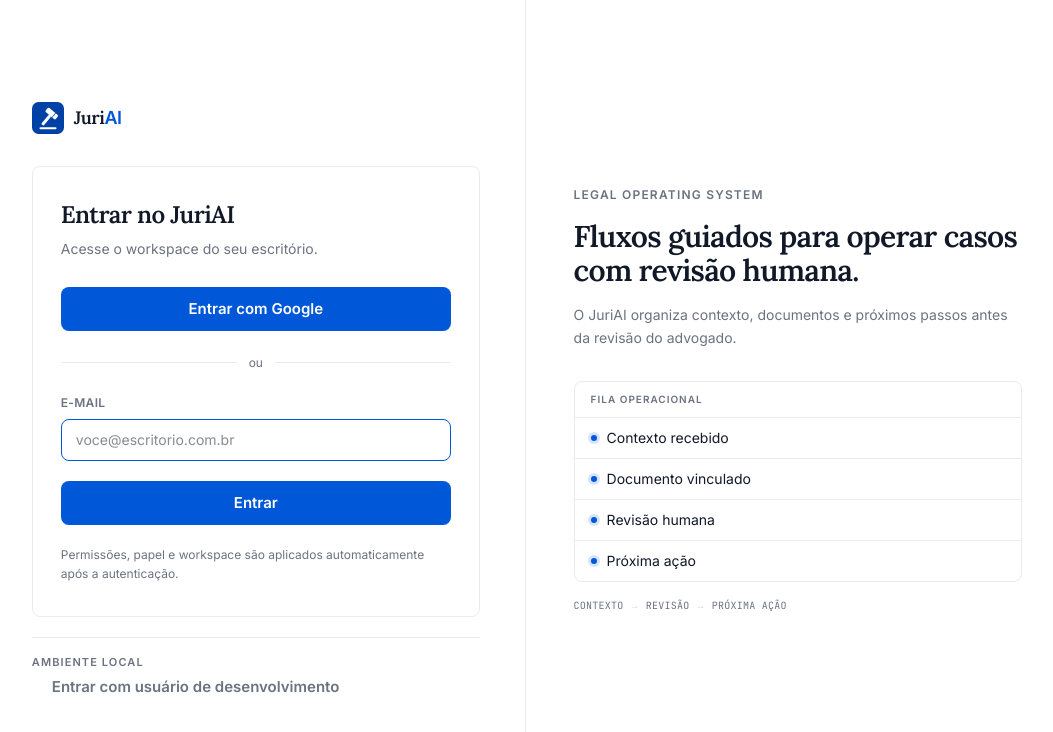
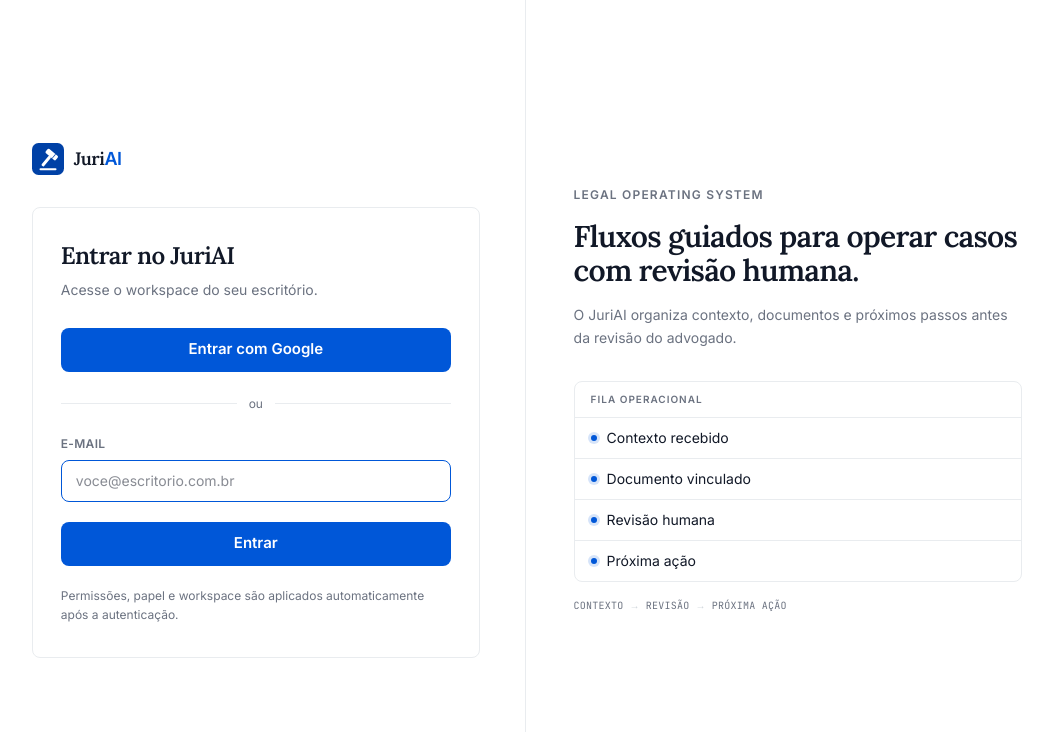
Before and after one commit to GrowthAG/juriai, a Next.js app: page /login in a window 1280 px wide. Shown: the top 732 px of the page, without its empty margins (13-1066 px from the left). Built offline with nearby package versions, Linux system fonts and the light colour scheme.

Commit message:
security: exigir flag explícita para login de desenvolvimento

```diff
--- a/app/login/page.tsx
+++ b/app/login/page.tsx
@@ -110,7 +110,7 @@ export default async function LoginPage({
             </Card>
 
             {/* Ambiente local — bloco discreto, alinhado à largura do card */}
-            {process.env.NODE_ENV === "development" && (
+            {process.env.NODE_ENV === "development" && process.env.JURIAI_ALLOW_DEV_BYPASS === "true" && (
               <div className="mt-5 border-t border-[var(--border)] pt-4">
                 <p className="text-[11px] font-semibold uppercase tracking-widest text-[var(--muted)]">
                   Ambiente local
```
